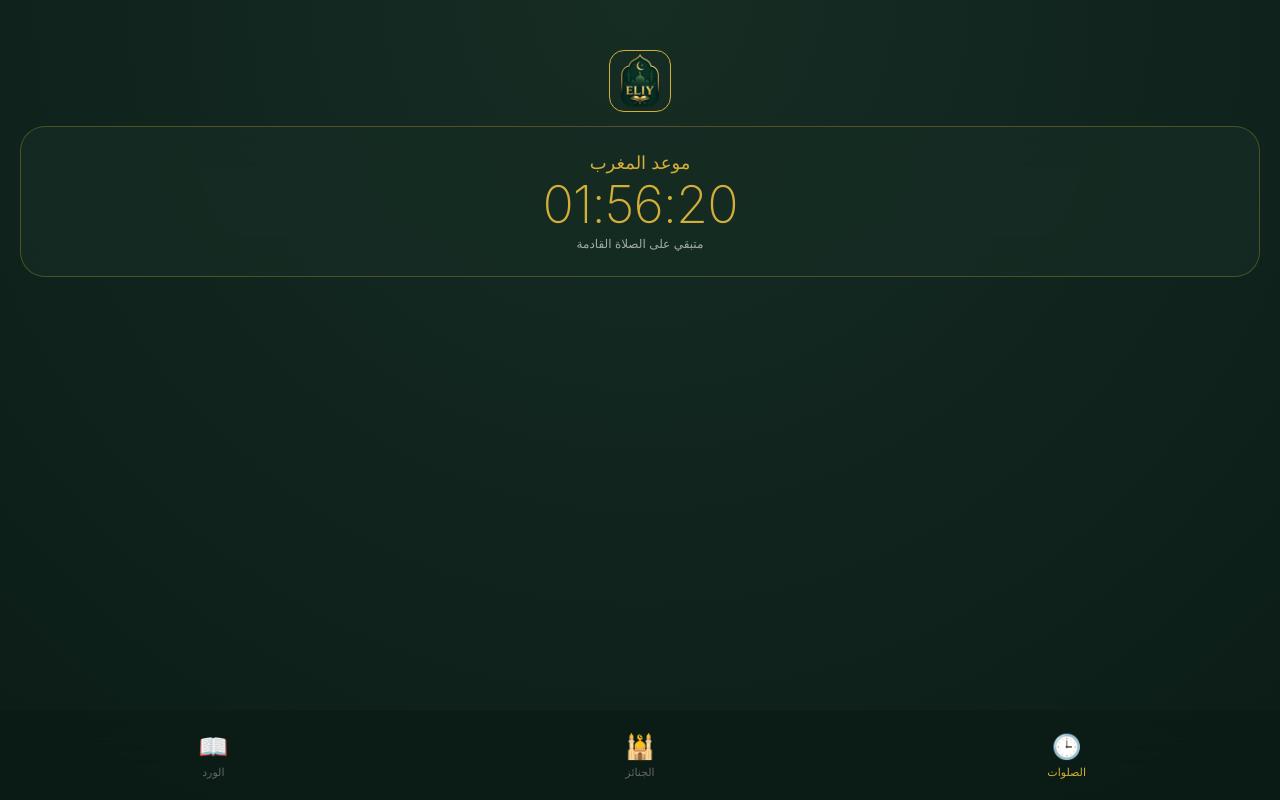
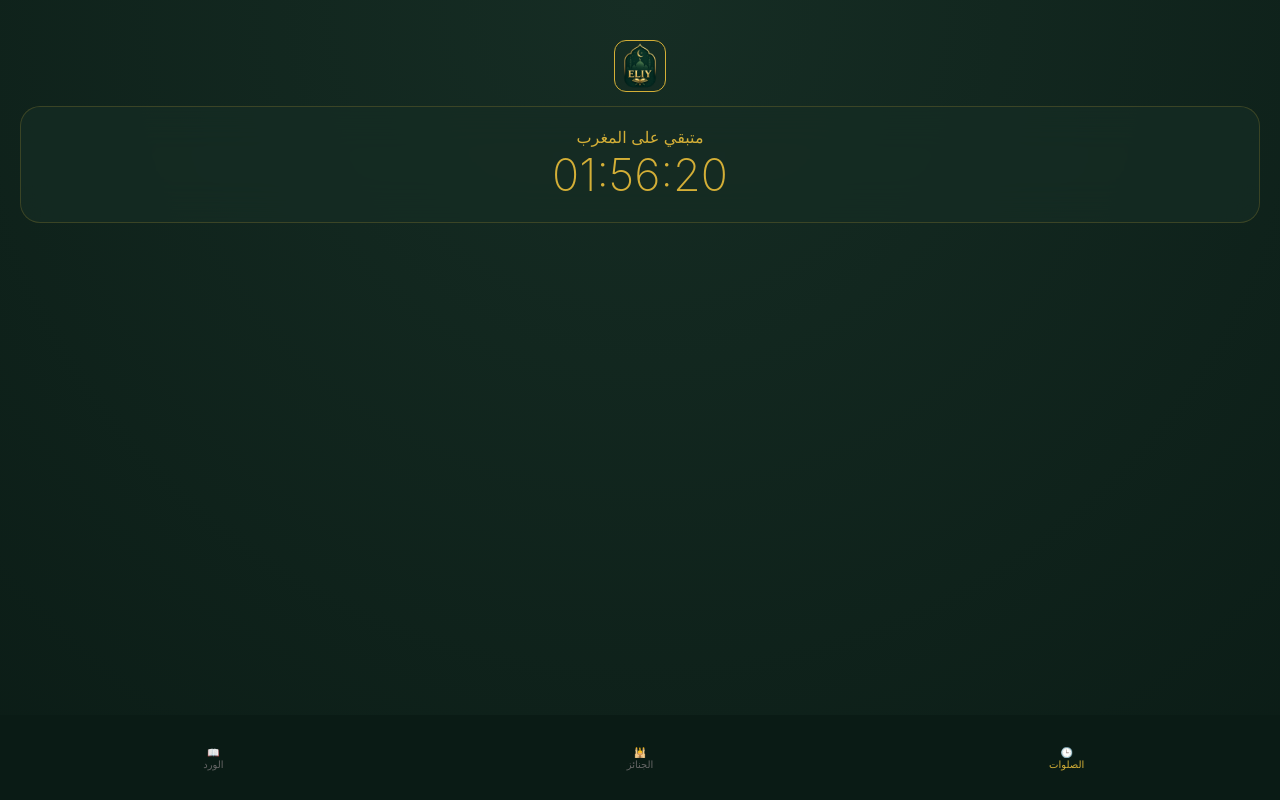
Before and after one commit to alaweyghr/index.html, a plain HTML site: page index.html in a window 1280 px wide. Drawn offline with Linux system fonts and the light colour scheme.

Commit message:
Update index.html

```diff
--- a/index.html
+++ b/index.html
@@ -15,149 +15,91 @@
             --apple-text: #ffffff;
             --apple-blur: blur(20px);
         }
-
         body {
             font-family: -apple-system, BlinkMacSystemFont, "SF Pro Arabic", sans-serif;
             background-color: var(--apple-bg);
             background-image: radial-gradient(circle at top, #162d24 0%, #0b1c16 100%);
             color: var(--apple-text);
-            margin: 0; padding: 0;
-            height: 100vh; overflow: hidden;
+            margin: 0; padding: 0; height: 100vh; overflow: hidden;
         }
-
-        .header { padding: 50px 20px 10px; text-align: center; }
-        .header img { width: 60px; border-radius: 15px; border: 1px solid var(--apple-gold); }
-
-        .content-area { height: calc(100vh - 180px); overflow-y: auto; padding: 0 20px; }
-        .page { display: none; animation: fadeIn 0.4s ease; }
-        .page.active { display: block; }
-
-        @keyframes fadeIn { from { opacity: 0; transform: translateY(10px); } to { opacity: 1; transform: translateY(0); } }
-
+        .header { padding: 40px 20px 10px; text-align: center; }
+        .header img { width: 50px; border-radius: 12px; border: 1px solid var(--apple-gold); }
+        .content-area { height: calc(100vh - 170px); overflow-y: auto; padding: 0 20px; }
+        .page { display: none; }
+        .page.active { display: block; animation: fadeIn 0.3s ease; }
+        @keyframes fadeIn { from { opacity: 0; } to { opacity: 1; } }
         .card {
-            background: var(--apple-card);
-            backdrop-filter: var(--apple-blur);
-            border-radius: 25px; padding: 25px; margin-bottom: 20px;
-            border: 0.5px solid rgba(212, 175, 55, 0.3);
-            text-align: center;
+            background: var(--apple-card); backdrop-filter: var(--apple-blur);
+            border-radius: 20px; padding: 20px; margin-bottom: 15px;
+            border: 0.5px solid rgba(212, 175, 55, 0.2); text-align: center;
         }
-
-        .prayer-val { font-size: 52px; font-weight: 200; color: var(--apple-gold); letter-spacing: -1px; }
-
-        .btn-action {
-            background: linear-gradient(135deg, #d4af37, #b8962e);
-            color: #0b1c16; border: none; border-radius: 20px;
-            padding: 20px; width: 100%; font-size: 18px; font-weight: 700;
+        .val { font-size: 45px; font-weight: 200; color: var(--apple-gold); }
+        .tab-bar {
+            position: fixed; bottom: 0; width: 100%; height: 85px;
+            background: rgba(11, 28, 22, 0.95); display: flex; justify-content: space-around;
         }
-
-        .tab-bar {
-            position: fixed; bottom: 0; width: 100%; height: 90px;
-            background: rgba(11, 28, 22, 0.9); backdrop-filter: var(--apple-blur);
-            display: flex; justify-content: space-around; padding-bottom: env(safe-area-inset-bottom);
-        }
-        .tab-item { display: flex; flex-direction: column; align-items: center; justify-content: center; color: #666; font-size: 11px; flex: 1; }
+        .tab-item { display: flex; flex-direction: column; align-items: center; justify-content: center; color: #666; flex: 1; text-decoration: none; font-size: 10px; }
         .tab-item.active { color: var(--apple-gold); }
-        .tab-item span { font-size: 24px; margin-bottom: 4px; }
-
-        .f-stat { display: flex; justify-content: space-between; padding: 12px 0; border-bottom: 0.5px solid rgba(255,255,255,0.05); }
+        .f-stat { display: flex; justify-content: space-between; padding: 10px 0; border-bottom: 1px solid rgba(255,255,255,0.05); }
+        .btn { background: var(--apple-gold); color: #0b1c16; border: none; padding: 15px; width: 100%; border-radius: 15px; font-weight: bold; }
     </style>
 </head>
 <body>
 
-    <div class="header">
-        <img src="257cf7e9-8367-4520-83c2-672f4f5db331.png" alt="Logo">
-    </div>
+    <div class="header"><img src="257cf7e9-8367-4520-83c2-672f4f5db331.png"></div>
 
     <div class="content-area">
-        <!-- صفحة الصلوات المحدثة -->
         <div id="page-prayers" class="page active">
             <div class="card">
-                <div id="p-name" style="font-size: 18px; color: var(--apple-gold);">جاري الحساب...</div>
-                <div id="p-timer" class="prayer-val">00:00:00</div>
-                <div id="p-subtext" style="font-size: 12px; opacity: 0.6;">متبقي على الصلاة القادمة</div>
+                <div id="p-name" style="color: var(--apple-gold);">موعد الصلاة</div>
+                <div id="p-timer" class="val">00:00:00</div>
             </div>
         </div>
 
-        <!-- صفحة الجنائز -->
         <div id="page-funerals" class="page">
-            <h3 style="text-align: center;">الجنائز (الرياض)</h3>
-            <div id="f-container"><div class="card">اضغط للتحديث</div></div>
+            <h3 style="text-align: center;">جنائز الرياض اليوم</h3>
+            <div id="f-container"><div class="card">جاري جلب البيانات فوراً...</div></div>
         </div>
 
-        <!-- صفحة الورد -->
         <div id="page-quran" class="page">
             <div class="card">
-                <div id="q-surah" style="font-size: 24px; color: var(--apple-gold);">سورة الفاتحة</div>
-                <div class="prayer-val" style="font-size: 65px;">ص <span id="q-page">1</span></div>
-                <button class="btn-action" onclick="addPages()">تمت القراءة (4 صفحات)</button>
+                <div class="val">ص <span id="q-page">1</span></div>
+                <button class="btn" onclick="addPages()">تمت قراءة 4 صفحات</button>
             </div>
         </div>
     </div>
 
     <nav class="tab-bar">
-        <div class="tab-item active" onclick="tab('prayers', this)"><span>🕒</span>الصلوات</div>
-        <div class="tab-item" onclick="tab('funerals', this)"><span>🕌</span>الجنائز</div>
-        <div class="tab-item" onclick="tab('quran', this)"><span>📖</span>الورد</div>
+        <div class="tab-item active" onclick="tab('prayers', this)">🕒<span>الصلوات</span></div>
+        <div class="tab-item" onclick="tab('funerals', this)">🕌<span>الجنائز</span></div>
+        <div class="tab-item" onclick="tab('quran', this)">📖<span>الورد</span></div>
     </nav>
 
     <script>
-        // نظام حساب مواقيت الصلاة للرياض (تقريبي ثابت لعام 2026)
+        // نظام الصلاة
         const prayerTimes = [
-            { name: "الفجر", time: "04:15" },
-            { name: "الشروق", time: "05:40" },
-            { name: "الظهر", time: "12:05" },
-            { name: "العصر", time: "15:30" },
-            { name: "المغرب", time: "18:35" },
-            { name: "العشاء", time: "20:05" }
+            { name: "الفجر", time: "04:15" }, { name: "الظهر", time: "12:05" },
+            { name: "العصر", time: "15:30" }, { name: "المغرب", time: "18:35" }, { name: "العشاء", time: "20:05" }
         ];
 
         function updateCountdown() {
             const now = new Date();
-            let nextP = null;
+            let nextP = prayerTimes.find(p => {
+                let d = new Date(); let [h,m] = p.time.split(':');
+                d.setHours(h,m,0); return d > now;
+            }) || {name: "الفجر", time: "04:15"};
 
-            for (let p of prayerTimes) {
-                let pDate = new Date();
-                let [h, m] = p.time.split(':');
-                pDate.setHours(h, m, 0);
-
-                if (pDate > now) {
-                    nextP = { name: p.name, time: pDate };
-                    break;
-                }
-            }
-
-            if (!nextP) { // إذا انتهت صلوات اليوم، ننتقل لفجر الغد
-                let pDate = new Date();
-                pDate.setDate(pDate.getDate() + 1);
-                pDate.setHours(4, 15, 0);
-                nextP = { name: "فجر الغد", time: pDate };
-            }
-
-            const diff = nextP.time - now;
-            const h = Math.floor(diff / 3600000);
-            const m = Math.floor((diff % 3600000) / 60000);
-            const s = Math.floor((diff % 60000) / 1000);
-
-            document.getElementById('p-name').innerText = "موعد " + nextP.name;
-            document.getElementById('p-timer').innerText =
-                `${String(h).padStart(2,'0')}:${String(m).padStart(2,'0')}:${String(s).padStart(2,'0')}`;
+            let d = new Date(); let [h,m] = nextP.time.split(':');
+            d.setHours(h,m,0); if (d < now) d.setDate(d.getDate()+1);
+            let diff = d - now;
+            let hh = Math.floor(diff/3600000); let mm = Math.floor((diff%3600000)/60000); let ss = Math.floor((diff%60000)/1000);
+            document.getElementById('p-name').innerText = "متبقي على " + nextP.name;
+            document.getElementById('p-timer').innerText = `${String(hh).padStart(2,'0')}:${String(mm).padStart(2,'0')}:${String(ss).padStart(2,'0')}`;
         }
 
-        // منطق الورد القرآني
-        let currP = localStorage.getItem('currP') ? parseInt(localStorage.getItem('currP')) : 1;
-        function updateQuran() {
-            document.getElementById('q-page').innerText = currP;
-            localStorage.setItem('currP', currP);
-        }
-        function addPages() {
-            currP = Math.min(currP + 4, 604);
-            updateQuran();
-            if(window.navigator.vibrate) window.navigator.vibrate(100);
-        }
-
-        // جلب الجنائز من رابطك
+        // جلب الجنائز مع منع التخزين المؤقت (التحديث الفوري)
         async function fetchF() {
-            const URL = "https://script.google.com/macros/s/AKfycbwKXOikhG5yz-KC2B6gJUZUbomAJ2qf7TqVqJBhWnnlESAhBM4QTydgn08cF9H7Jp0/exec?type=json";
+            const URL = "https://script.google.com/macros/s/AKfycbwKXOikhG5yz-KC2B6gJUZUbomAJ2qf7TqVqJBhWnnlESAhBM4QTydgn08cF9H7Jp0/exec?type=json&t=" + new Date().getTime();
             try {
                 const res = await fetch(URL);
                 const d = await res.json();
@@ -168,19 +110,22 @@
                         <div class="f-stat"><span>المغرب</span><b>${d.counts.Maghrib}</b></div>
                         <div class="f-stat"><span>العشاء</span><b>${d.counts.Isha}</b></div>
                     </div>`;
-            } catch (e) { document.getElementById('f-container').innerHTML = '<div class="card">خطأ في الاتصال</div>'; }
+            } catch (e) { document.getElementById('f-container').innerHTML = '<div class="card">حدث خطأ في الجلب</div>'; }
         }
+
+        let currP = localStorage.getItem('currP') || 1;
+        function addPages() { currP = parseInt(currP)+4; localStorage.setItem('currP', currP); document.getElementById('q-page').innerText = currP; }
+        document.getElementById('q-page').innerText = currP;
 
         function tab(id, el) {
             document.querySelectorAll('.page').forEach(p => p.classList.remove('active'));
             document.querySelectorAll('.tab-item').forEach(t => t.classList.remove('active'));
             document.getElementById('page-' + id).classList.add('active');
             el.classList.add('active');
-            if (id === 'funerals') fetchF();
+            if(id === 'funerals') fetchF();
         }
 
         setInterval(updateCountdown, 1000);
-        updateQuran();
     </script>
 </body>
 </html>
```
